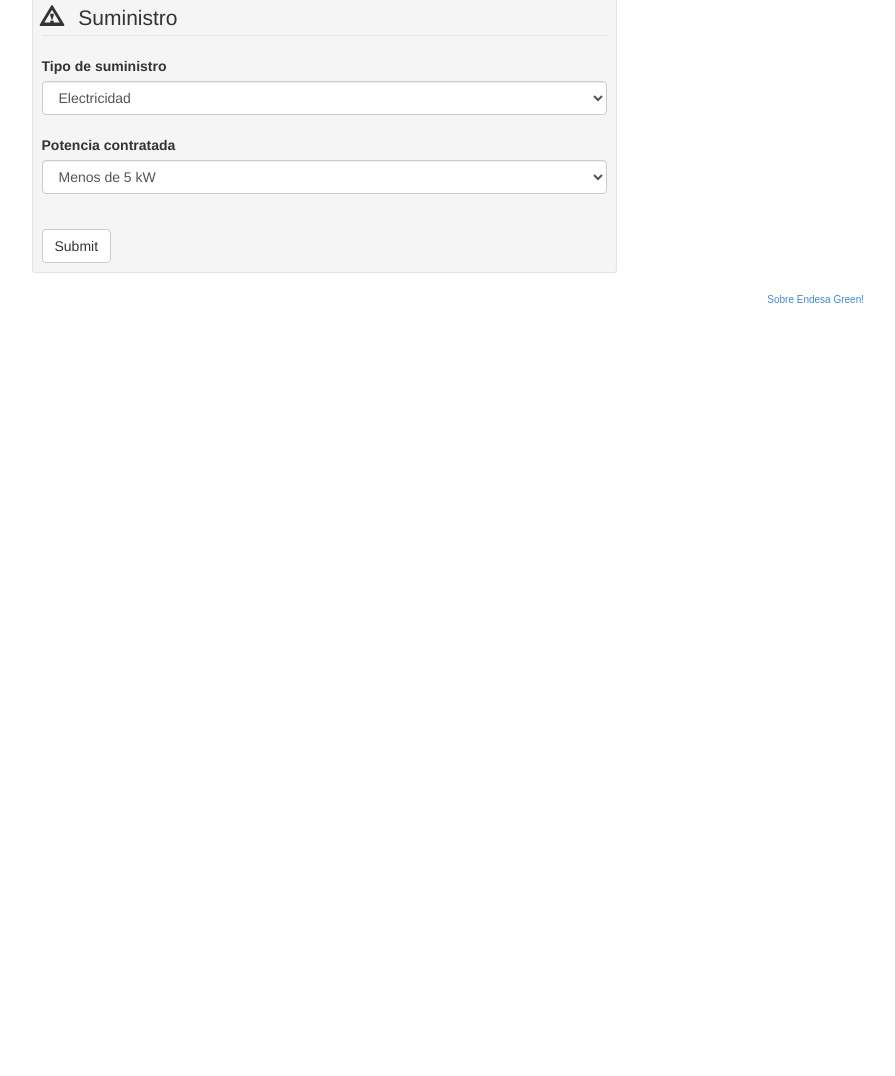
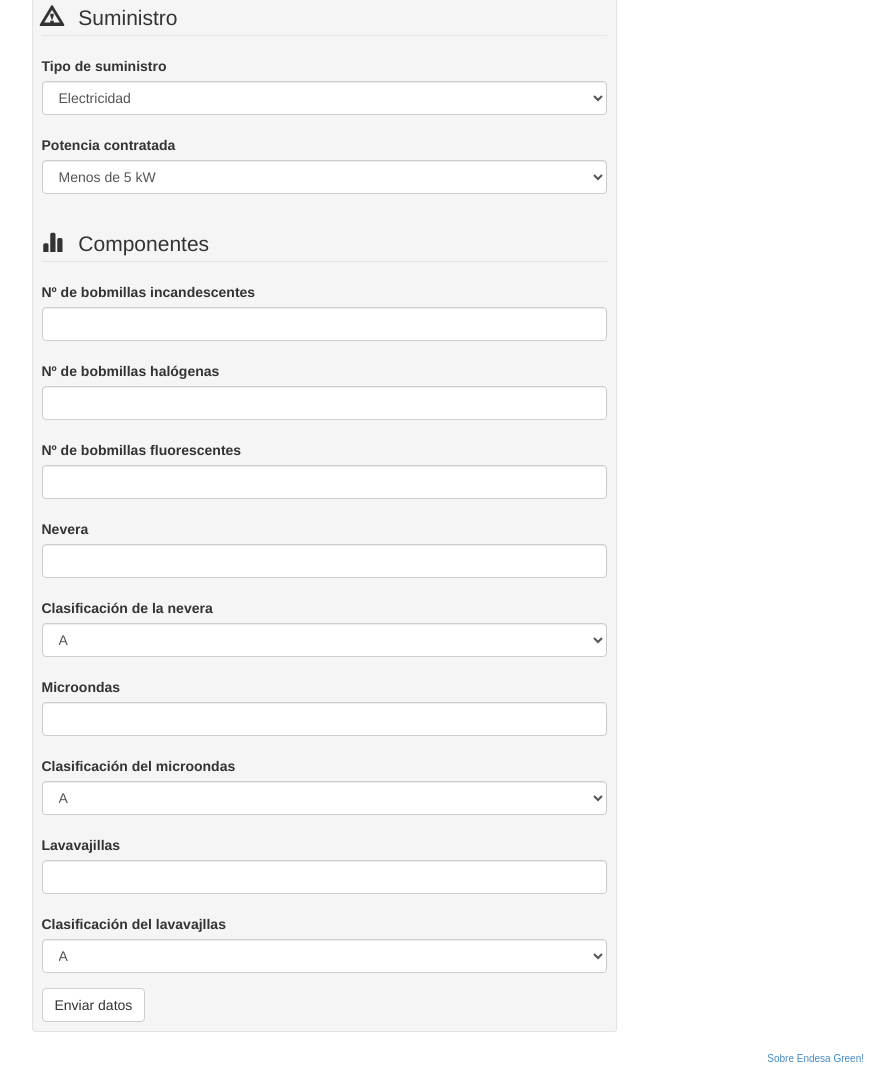
Before and after one commit to alu0100537291/EndesaGreen, a plain HTML site: page green.html in a window 1280 px wide. Shown: the part 574-1650 px from the top of the page, without its empty margins (316-1211 px from the left). Before the commit the page ends 891 px from the top, so only its background shows below. Drawn offline with Linux system fonts and the light colour scheme.

Commit message:
Formulario acabado

```diff
--- a/green.html
+++ b/green.html
@@ -72,12 +72,60 @@
 									</select>
 								</div>
 								<br>
-
-
-
-
-
-								<button type="submit" class="btn btn-default">Submit</button>
+								<div class="form-group">
+									<legend><i class="glyphicon glyphicon-stats"></i> Componentes </legend>
+									<label> Nº de bobmillas incandescentes </label>
+									<input type="text" class="form-control">
+									<br>
+									<label> Nº de bobmillas halógenas </label>
+									<input type="text" class="form-control">
+									<br>
+									<label> Nº de bobmillas fluorescentes </label>
+									<input type="text" class="form-control">
+									<br>
+									<label> Nevera </label>
+									<input type="text" class="form-control">
+									<br>
+									<label> Clasificación de la nevera </label>
+									<select class="form-control">
+										<option> A </option>
+										<option> B </option>
+										<option> C </option>
+										<option> D </option>
+										<option> F </option>
+										<option> G </option>
+										<option> Desconocido </option>
+									</select>
+									<br>
+									<label> Microondas </label>
+									<input type="text" class="form-control">
+									<br>
+									<label> Clasificación del microondas </label>
+									<select class="form-control">
+										<option> A </option>
+										<option> B </option>
+										<option> C </option>
+										<option> D </option>
+										<option> F </option>
+										<option> G </option>
+										<option> Desconocido </option>
+									</select>
+									<br>
+									<label> Lavavajillas </label>
+									<input type="text" class="form-control">
+									<br>
+									<label> Clasificación del lavavajllas </label>
+									<select class="form-control">
+										<option> A </option>
+										<option> B </option>
+										<option> C </option>
+										<option> D </option>
+										<option> F </option>
+										<option> G </option>
+										<option> Desconocido </option>
+									</select>
+								</div>
+								<button type="submit" class="btn btn-default"> Enviar datos </button>
 							</form>
 						</div>
 						<div class="col-md-3 column">
```
Also changed, not shown: sobre.html (+1 -1 lines).
